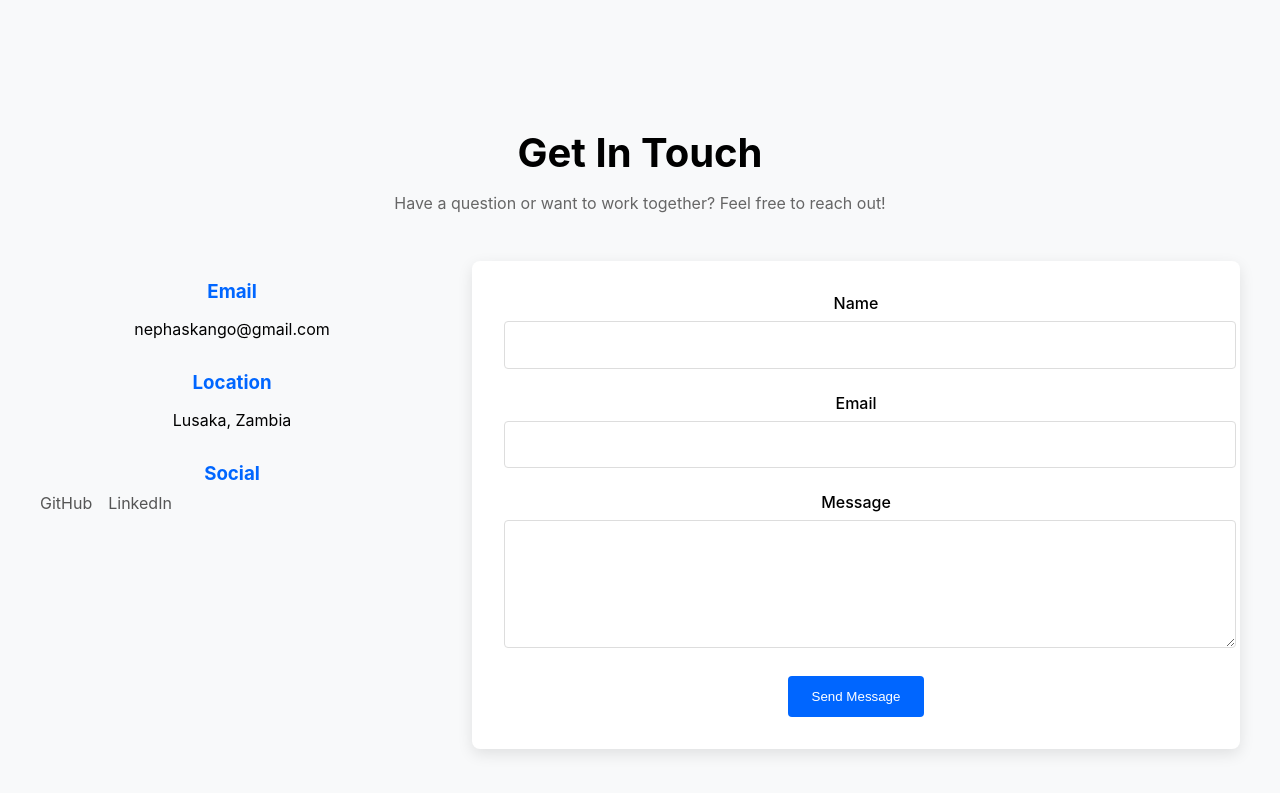
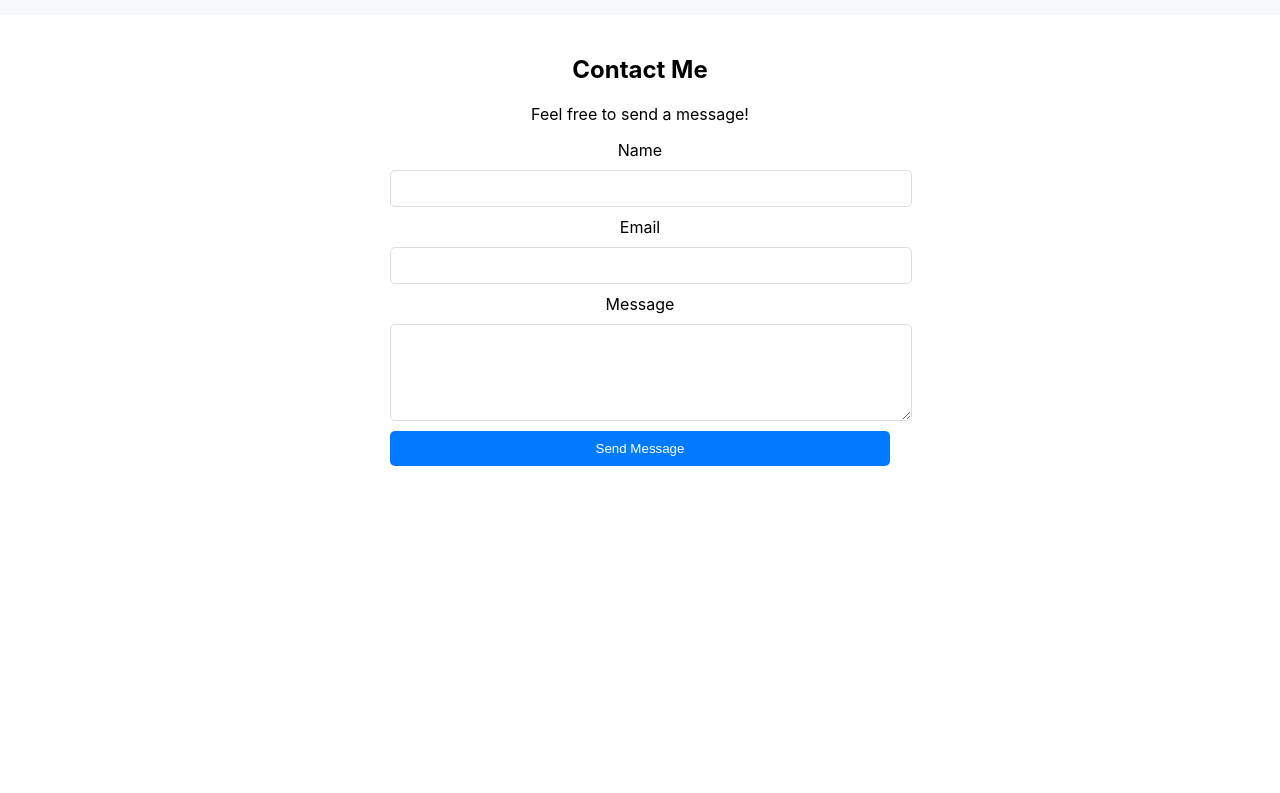
Before and after one commit to Nephas10/nephas.github.io, a React (Create React App) app: page / in a window 1280 px wide. Shown: the part 789-1582 px from the top of the page. After the commit the page ends 1275 px from the top, so only its background shows below. Built offline with nearby package versions, Linux system fonts and the light colour scheme.

Commit message:
some addition with subtractions

```diff
--- a/package.json
+++ b/package.json
@@ -4,10 +4,12 @@
   "private": true,
   "homepage": "https://nephas.github.io",
   "dependencies": {
+    "@emailjs/browser": "^4.4.1",
     "@testing-library/dom": "^10.4.0",
     "@testing-library/jest-dom": "^6.6.3",
     "@testing-library/react": "^16.2.0",
     "@testing-library/user-event": "^13.5.0",
+    "emailjs-com": "^3.2.0",
     "react": "^19.0.0",
     "react-dom": "^19.0.0",
     "react-scripts": "5.0.1",
@@ -20,7 +22,6 @@
     "eject": "react-scripts eject",
     "predeploy": "npm run build",
     "deploy": "gh-pages -d build"
-
   },
   "eslintConfig": {
     "extends": [
--- a/src/component/Contact/Contact.css
+++ b/src/component/Contact/Contact.css
@@ -1,121 +1,40 @@
 .contact-container {
-    padding: 5rem 2rem;
-    background-color: #f8f9fa;
-  }
-
-  .contact-container h2 {
+  max-width: 500px;
+  margin: auto;
+  padding: 20px;
   text-align: center;
-    font-size: 2.5rem;
-    margin-bottom: 1rem;
-  }
-
-  .contact-intro {
-    text-align: center;
-    max-width: 600px;
-    margin: 0 auto 3rem;
-    color: #666;
-  }
-
-  .contact-content {
-    display: flex;
-    max-width: 1200px;
-    margin: 0 auto;
-    gap: 3rem;
-  }
-
-  .contact-info {
-    flex: 1;
-  }
-
-  .contact-item {
-    margin-bottom: 2rem;
-  }
-
-  .contact-item h3 {
-    margin-bottom: 0.5rem;
-    color: #0066ff;
-  }
-
-  .social-links {
-    display: flex;
-    gap: 1rem;
-  }
-
-  .social-links a {
-    text-decoration: none;
-    color: #555;
-    transition: color 0.3s;
-  }
-
-  .social-links a:hover {
-    color: #0066ff;
-  }
-
-  .contact-form-container {
-    flex: 2;
 }
 
 .contact-form {
-    background-color: white;
-    padding: 2rem;
-    border-radius: 8px;
-    box-shadow: 0 5px 15px rgba(0, 0, 0, 0.1);
+  display: flex;
+  flex-direction: column;
+  gap: 10px;
 }
 
-  .form-group {
-    margin-bottom: 1.5rem;
+input, textarea {
+  width: 100%;
+  padding: 10px;
+  border: 1px solid #ddd;
+  border-radius: 5px;
 }
 
-  .form-group label {
-    display: block;
-    margin-bottom: 0.5rem;
-    font-weight: 500;
+button {
+  background: #007bff;
+  color: white;
+  padding: 10px;
+  border: none;
+  border-radius: 5px;
+  cursor: pointer;
 }
 
-  .form-group input,
-  .form-group textarea {
-    width: 100%;
-    padding: 0.8rem;
-    border: 1px solid #ddd;
-    border-radius: 4px;
-    font-family: inherit;
-    font-size: 1rem;
-  }
-
-  .form-group input:focus,
-  .form-group textarea:focus {
-    outline: none;
-    border-color: #0066ff;
-  }
-
-  .submit-btn {
-    background-color: #0066ff;
-    color: white;
-    border: none;
-    padding: 0.8rem 1.5rem;
-    border-radius: 4px;
-    cursor: pointer;
-    font-weight: 500;
-    transition: background-color 0.3s;
-  }
-
-  .submit-btn:hover {
-    background-color: #0055d4;
+button:disabled {
+  background: #ccc;
 }
 
 .form-success {
-    margin-top: 1rem;
-    color: #28a745;
-    font-weight: 500;
+  color: green;
 }
 
-  /* Responsive design */
-  @media (max-width: 768px) {
-    .contact-content {
-      flex-direction: column;
+.form-error {
+  color: red;
 }
-
-    .contact-form-container {
-      order: -1;
-    }
-  }
--- a/src/component/Contact/Contact.js
+++ b/src/component/Contact/Contact.js
@@ -1,107 +1,109 @@
-import React, { useState } from 'react';
-import './Contact.css';
+import React, { useState } from "react";
+import emailjs from "@emailjs/browser";
+import "./Contact.css";
 
-function Contact() {
+export default function Contact() {
   const [formData, setFormData] = useState({
-    name: '',
-    email: '',
-    message: ''
+    name: "",
+    email: "",
+    message: "",
   });
-
-  const [formStatus, setFormStatus] = useState('');
+  const [formStatus, setformStatus] = useState(""); // Declared as setformStatus
+  const [isSubmitting, setIsSubmitting] = useState(false);
 
   const handleChange = (e) => {
     const { name, value } = e.target;
-    setFormData({
-      ...formData,
-      [name]: value
-    });
+    setFormData({ ...formData, [name]: value });
   };
 
-  const handleSubmit = (e) => {
+  const validateForm = () => {
+    if (!formData.name || !formData.email || !formData.message) {
+      setformStatus("Please fill out all fields."); // Corrected to setformStatus
+      return false;
+    }
+    if (!/\S+@\S+\.\S+/.test(formData.email)) {
+      setformStatus("Please provide a valid email address."); // Corrected to setformStatus
+      return false;
+    }
+    return true;
+  };
+
+  const handleSubmit = async (e) => {
     e.preventDefault();
+    if (!validateForm()) return;
 
-    setFormStatus('success');
+    setIsSubmitting(true);
+    setformStatus(""); // Corrected to setformStatus
 
-    setTimeout(() => {
-      setFormStatus('');
-      setFormData({ name: '', email: '', message: '' });
-    }, 3000);
+    try {
+      await emailjs.send(
+        "service_95maf8p",
+        "template_3bwmonf",
+        {
+          from_name: formData.name,
+          from_email: formData.email,
+          message: formData.message,
+        },
+        "3iFkhX_ebDkvxxvgi"
+      );
+      setformStatus("success"); // Corrected to setformStatus
+      setFormData({ name: "", email: "", message: "" });
+
+      setTimeout(() => setformStatus(""), 5000); // Corrected to setformStatus
+    } catch (error) {
+      console.error("Error sending message:", error);
+      setformStatus("error"); // Corrected to setformStatus
+    } finally {
+      setIsSubmitting(false);
+    }
   };
 
   return (
     <div className="contact-container">
-      <h2>Get In Touch</h2>
-      <p className="contact-intro">Have a question or want to work together? Feel free to reach out!</p>
-
-      <div className="contact-content">
-        <div className="contact-info">
-          <div className="contact-item">
-            <h3>Email</h3>
-            <p>nephaskango@gmail.com</p>
-          </div>
-          <div className="contact-item">
-            <h3>Location</h3>
-            <p>Lusaka, Zambia</p>
-          </div>
-          <div className="contact-item">
-            <h3>Social</h3>
-            <div className="social-links">
-              <a href="https://github.com/Nephas10" target="_blank" rel="noopener noreferrer">GitHub</a>
-              <a href="https://www.linkedin.com/in/nephas-kango-0676b2216/" target="_blank" rel="noopener noreferrer">LinkedIn</a>
-
-            </div>
-          </div>
-        </div>
-
-        <div className="contact-form-container">
+      <h2>Contact Me</h2>
+      <p>Feel free to send a message!</p>
       <form className="contact-form" onSubmit={handleSubmit}>
-            <div className="form-group">
-              <label htmlFor="name">Name</label>
+        <label>Name</label>
         <input
           type="text"
-                id="name"
           name="name"
           value={formData.name}
           onChange={handleChange}
           required
         />
-            </div>
 
-            <div className="form-group">
-              <label htmlFor="email">Email</label>
+        <label>Email</label>
         <input
           type="email"
-                id="email"
           name="email"
           value={formData.email}
           onChange={handleChange}
           required
         />
-            </div>
 
-            <div className="form-group">
-              <label htmlFor="message">Message</label>
+        <label>Message</label>
         <textarea
-                id="message"
           name="message"
           value={formData.message}
           onChange={handleChange}
           rows="5"
           required
         ></textarea>
-            </div>
 
-            <button type="submit" className="submit-btn">Send Message</button>
+        <button type="submit" disabled={isSubmitting}>
+          {isSubmitting ? "Sending..." : "Send Message"}
+        </button>
 
-            {formStatus === 'success' && (
+        {formStatus === "success" && (
           <p className="form-success">Message sent successfully!</p>
+        )}
+        {formStatus === "error" && (
+          <p className="form-error">Failed to send message. Please try again.</p>
+        )}
+        {formStatus && formStatus !== "success" && formStatus !== "error" && (
+          <p className="form-error">{formStatus}</p>
         )}
       </form>
     </div>
-      </div>
-    </div>
   );
 }
-
-export default Contact;
```
Also changed, not shown: 1 other file (tests, documents, lock files or other folders). Lines whose indentation alone changed are shown as unchanged.
